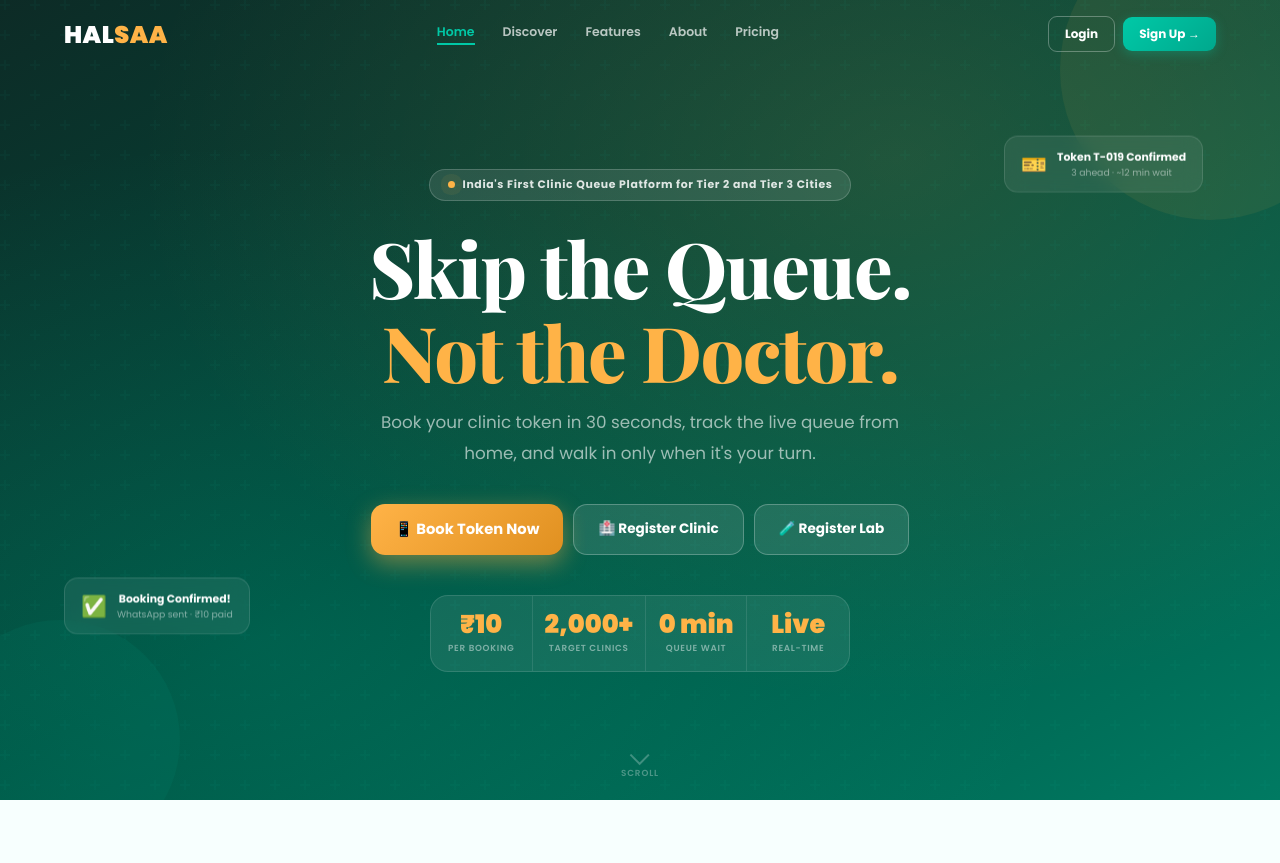
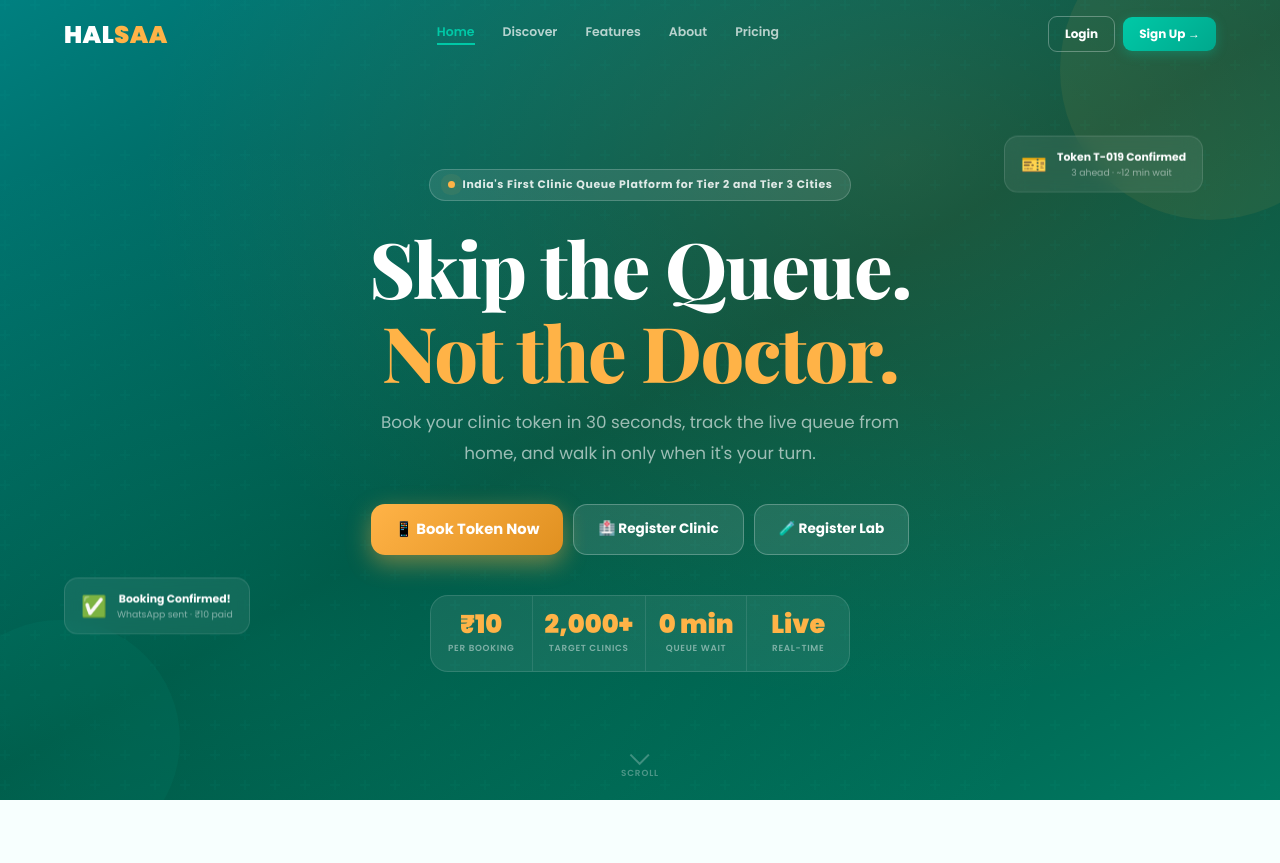
Before and after one commit to kireeti215/QMS, a plain HTML site: page index.html in a window 1280 px wide. Shown: the top 863 px of the page. Drawn offline with nearby package versions, Linux system fonts and the light colour scheme.

Commit message:
Update index.html

```diff
--- a/index.html
+++ b/index.html
@@ -67,7 +67,7 @@ nav.scrolled .hamburger span{background:#0D2B26;}
   background:
     radial-gradient(ellipse at 70% 20%,rgba(255,179,71,.12) 0%,transparent 60%),
     radial-gradient(ellipse at 20% 80%,rgba(0,201,167,.15) 0%,transparent 55%),
-    linear-gradient(150deg,#0D2B26 0%,#004D3D 50%,#007A62 100%);
+    linear-gradient(150deg,#008080 0%,#004D3D 50%,#007A62 100%);
   display:flex;flex-direction:column;align-items:center;justify-content:center;
   text-align:center;padding:100px 5vw 60px;position:relative;overflow:hidden;
 }
```
